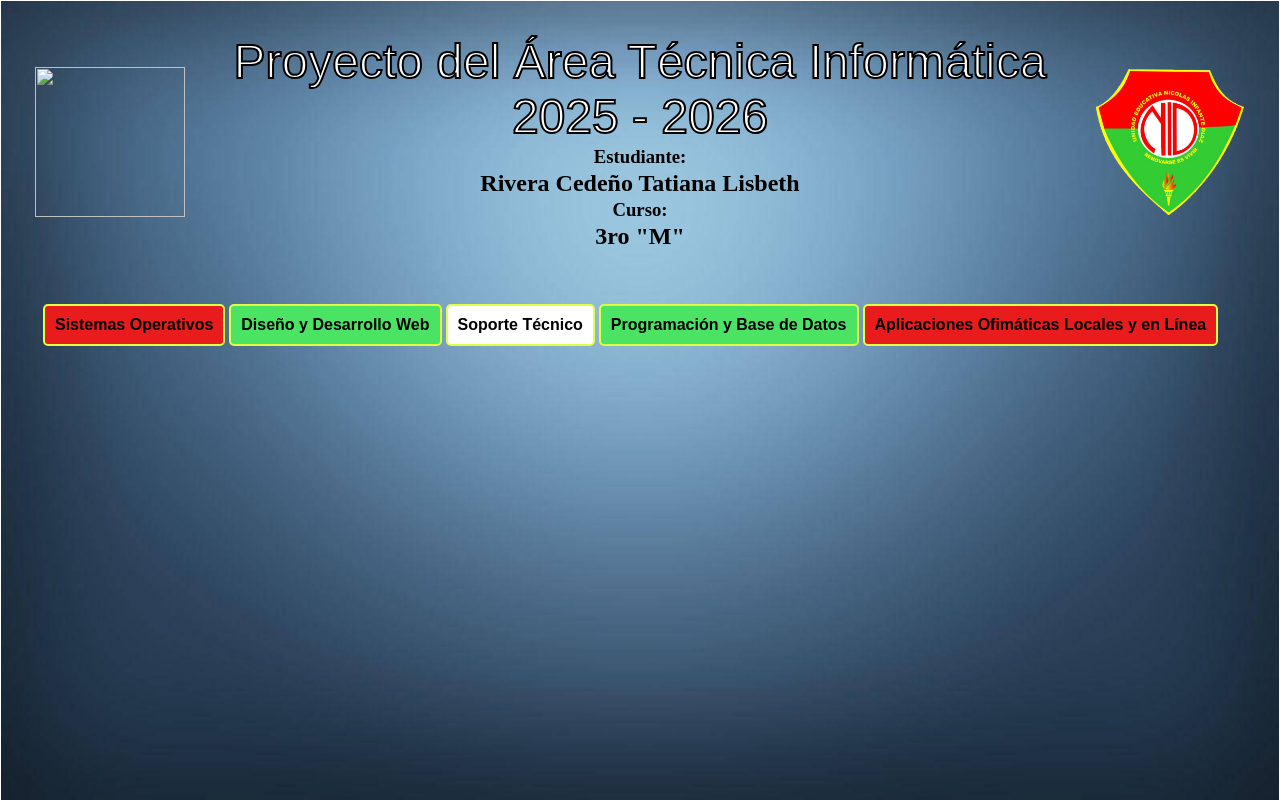
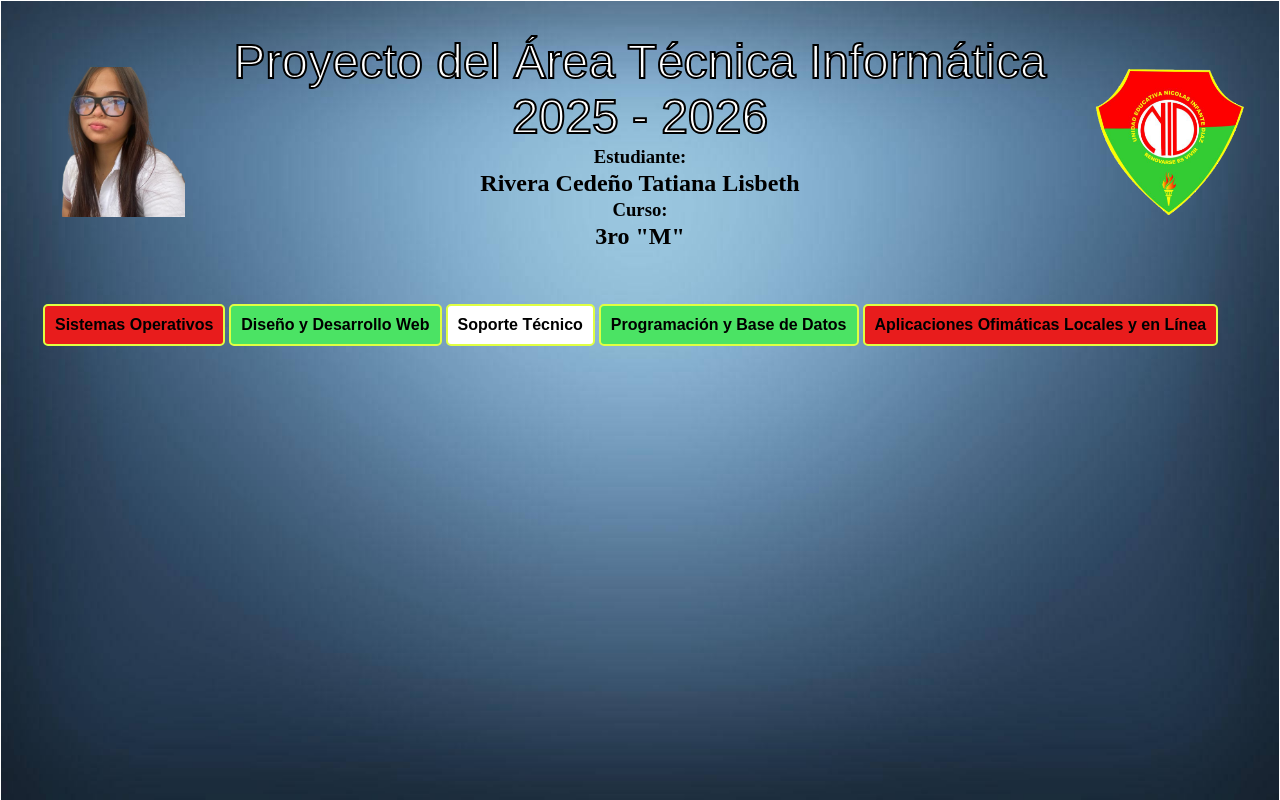
Before and after one commit to Tatiana-Rivera/ProyectoDDW, a plain HTML site: page index.html in a window 1280 px wide. Drawn offline with Linux system fonts and the light colour scheme.

Commit message:
Update index.html

```diff
--- a/index.html
+++ b/index.html
@@ -252,7 +252,7 @@ display:block;
 </HEAD>
 <BODY BACKGROUND="Fondo.jpg">
 <DIV CLASS="bloque">
-<DIV CLASS="img1"><IMG SRC="Foto Rivera.png" WIDTH=150 HEIGHT=150></DIV>
+<DIV CLASS="img1"><IMG SRC="Foto-Rivera.png" WIDTH=150 HEIGHT=150></DIV>
 <DIV CLASS="texto">
 <p style="font-family: Arial; font-size: 48px; color: white; -webkit-text-stroke: 2px black; text-align: center;">
 Proyecto del Área Técnica Informática <BR> 2025 - 2026<BR>
```
